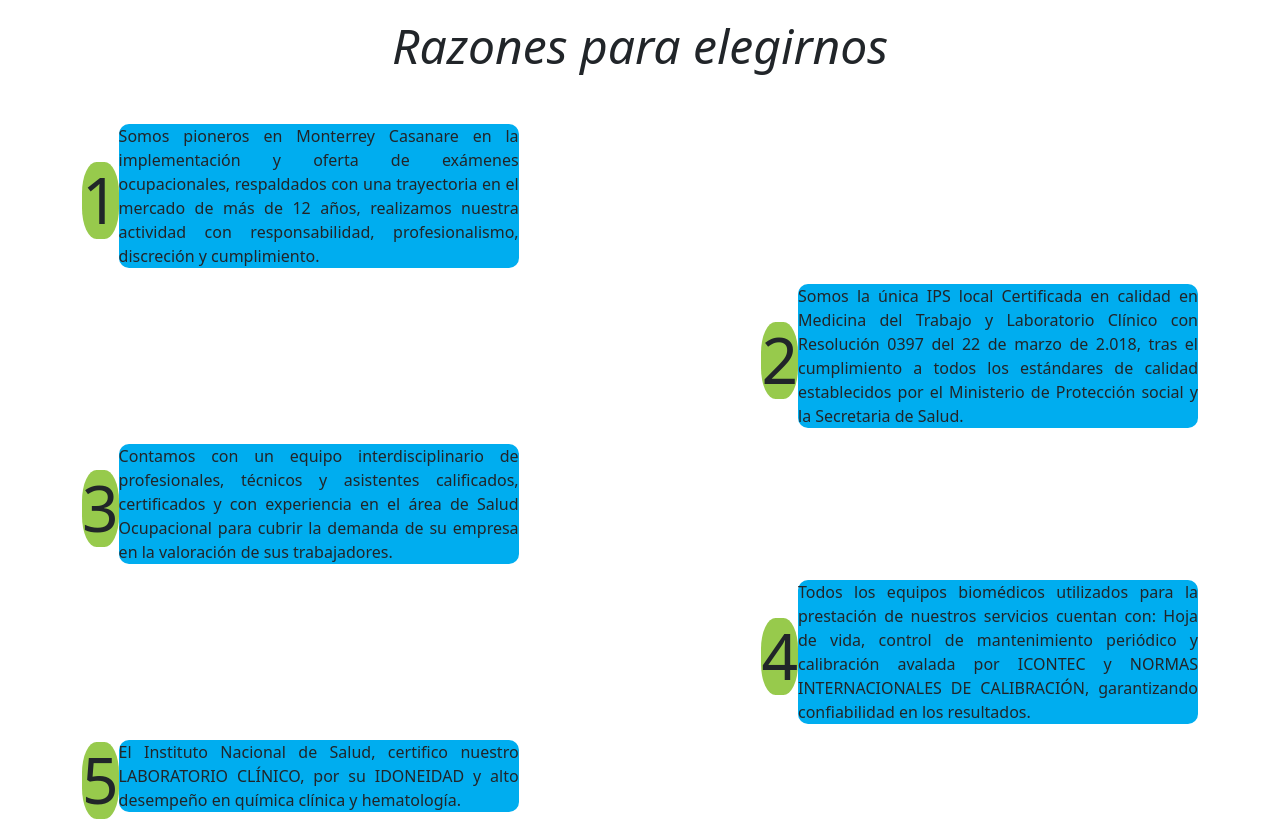
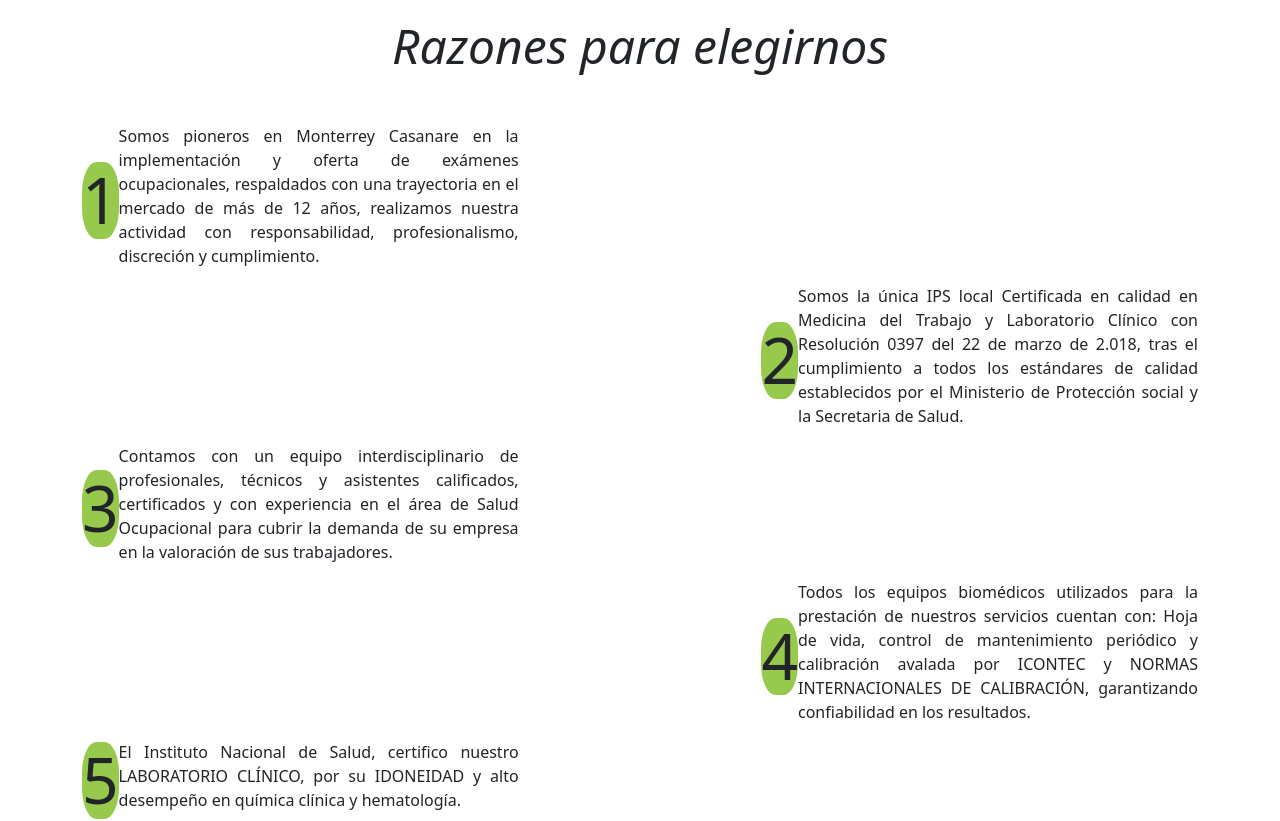
Before and after one commit to MDForero/saludlaboral, a React (Create React App) app: page / in a window 1280 px wide. Shown: the part 1580-2401 px from the top of the page. Built offline with nearby package versions, Linux system fonts and the light colour scheme.

Commit message:
color de background removido

```diff
--- a/src/App.css
+++ b/src/App.css
@@ -69,7 +69,6 @@ a {
 .razones p{
 width: 400px;
 text-align: justify;
-background-color: #00adef;
 border-radius: 10px;
 }
 .razones h1{
```
